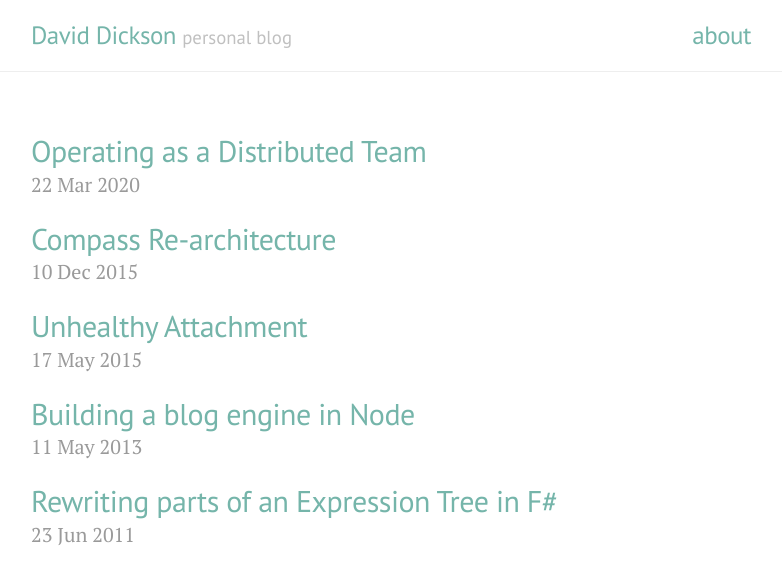
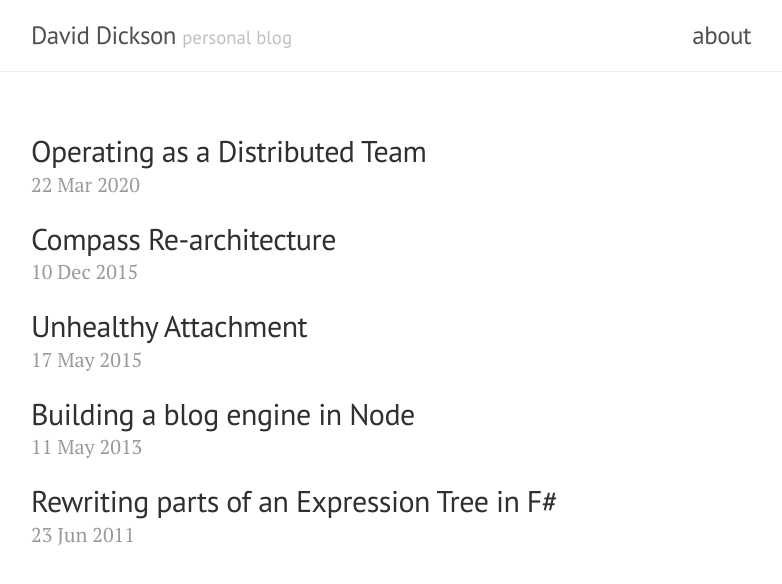
Before and after one commit to davidkdickson/davidkdickson.github.io, a Jekyll site: the page built from index.html, in a window 1280 px wide. Shown: the top 584 px of the page, without its empty margins (249-1031 px from the left). Built offline with Jekyll 4.4.1, drawn with Linux system fonts in a browser that asks for light colours; nearby versions of some CDN libraries; the list of posts is cut into pages by our own code.

Commit message:
added favicon and removed theme

```diff
--- a/_includes/head.html
+++ b/_includes/head.html
@@ -19,10 +19,11 @@
   <link rel="stylesheet" href="{{ '/public/css/syntax.css' | absolute_url }}">
   <link rel="stylesheet" href="{{ '/public/css/lanyon.css' | absolute_url }}">
   <link rel="stylesheet" href="https://fonts.googleapis.com/css?family=PT+Serif:400,400italic,700%7CPT+Sans:400">
-
+  <link rel="apple-touch-icon-precomposed" sizes="144x144" href="{{ '/public/apple-touch-icon.png' | absolute_url }}">
   <link rel="shortcut icon" href="{{ '/public/favicon.ico' | absolute_url }}">
 
   <link rel="alternate" type="application/rss+xml" title="RSS" href="{{ '/atom.xml' | absolute_url }}">
+  <script src="https://kit.fontawesome.com/7f4d5a20ec.js" crossorigin="anonymous"></script>
 
   {% if site.google_analytics_id %}
   <script>
--- a/_layouts/default.html
+++ b/_layouts/default.html
@@ -3,7 +3,7 @@
 
   {% include head.html %}
 
-  <body class="theme-base-0c">
+  <body>
 
     {% include sidebar.html %}
 
```
Also changed, not shown: README.md, public/android-chrome-192x192.png (added), public/android-chrome-512x512.png (added), public/apple-touch-icon-144-precomposed.png (deleted), public/apple-touch-icon-precomposed.png (deleted), public/apple-touch-icon.png (added), public/favicon-16x16.png (added), public/favicon-32x32.png (added), public/favicon.ico.
